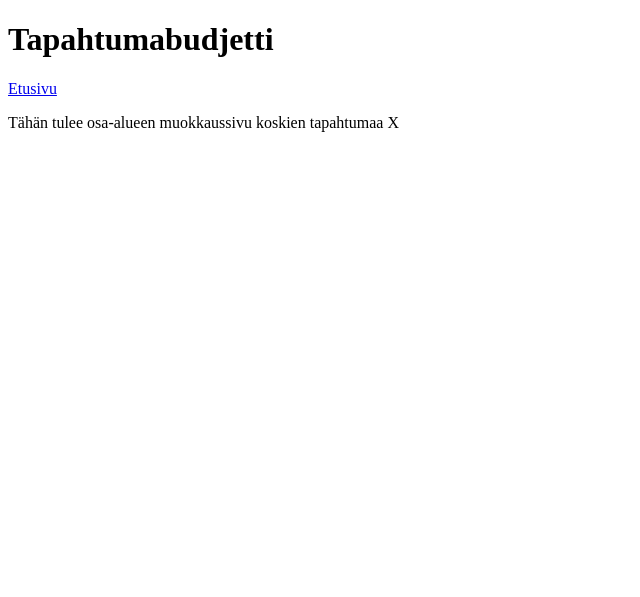
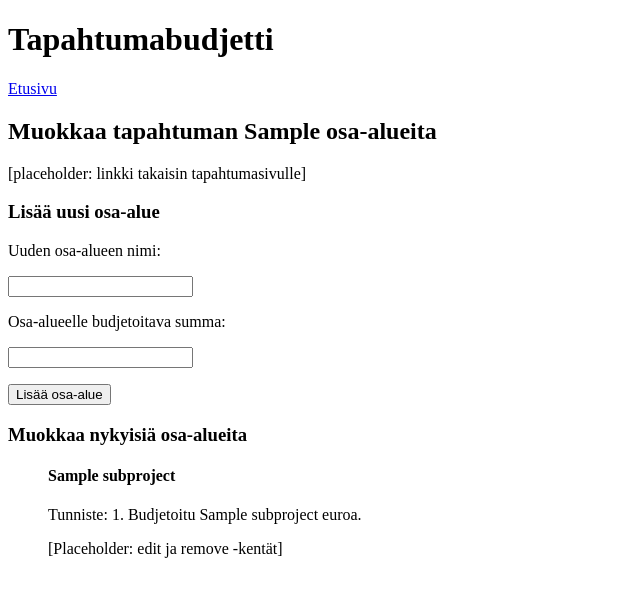
Before and after one commit to sallasal/Tapahtumabudjetti, a Flask app: template templates/editsubprojects.html in a window 1280 px wide. Shown: the top 597 px of the page, without its empty margins (0-640 px from the left). Run offline with Flask 2, Linux system fonts and the light colour scheme; the template is opened without the code that fills it: most values are stand-ins (such as "Sample title", 1, 10 or a date in 2020).

Commit message:
Add list and move adding form to subprojects page

```diff
--- a/routes.py
+++ b/routes.py
@@ -41,7 +41,9 @@ def createsubproject():
 
 @app.route("/editsubprojects/<int:id>", methods=["GET"])
 def editsubprojects(id):
-    return render_template("editsubprojects.html")
+    project_information = projects.get_project(id)
+    subproject_list = subprojects.list_subprojects(id)
+    return render_template("editsubprojects.html", project_information = project_information, subproject_list = subproject_list)
 
 # Kirjautumiseen liittyvät reitit
 @app.route("/login", methods=["get","post"])
--- a/templates/editsubprojects.html
+++ b/templates/editsubprojects.html
@@ -1,5 +1,26 @@
 {% extends "layout.html" %}
 
 {% block content %}
-Tähän tulee osa-alueen muokkaussivu koskien tapahtumaa X
+<h2>Muokkaa tapahtuman {{ project_information[1] }} osa-alueita</h2>
+<p>[placeholder: linkki takaisin tapahtumasivulle]</p>
+
+<h3>Lisää uusi osa-alue</h3>
+<form action="/createsubproject" method="POST">
+  <input type="hidden" name="tapahtumaid" value="{{ project_information[0] }}" />
+  <p>Uuden osa-alueen nimi:</p>
+  <p><input type="text" name="name" /></p>
+  <p>Osa-alueelle budjetoitava summa:</p>
+  <p><input type="number" name="total_sum" /><p>
+  <p><input type="submit" value="Lisää osa-alue" /></p>
+</form>
+
+<h3>Muokkaa nykyisiä osa-alueita</h3>
+<ul>
+{% for subproject in subproject_list %}
+<h4>{{ subproject[1] }}</h4>
+<p>Tunniste: {{ subproject[0] }}. Budjetoitu {{ subproject[2] }} euroa.</p>
+<p>[Placeholder: edit ja remove -kentät]</p>
+{% endfor %}
+</ul>
+
 {% endblock %}
```
Also changed, not shown: templates/project.html (+0 -10 lines).
